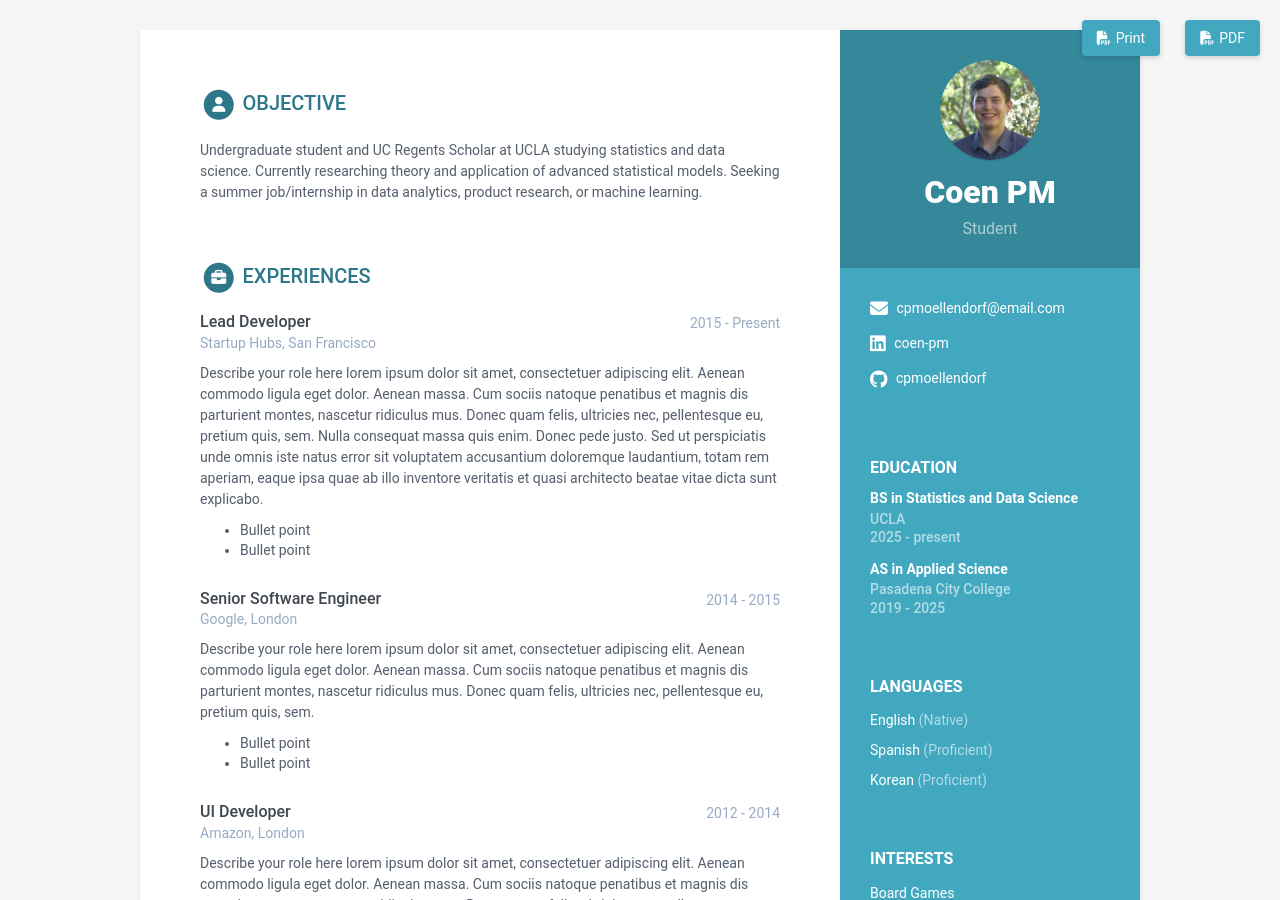
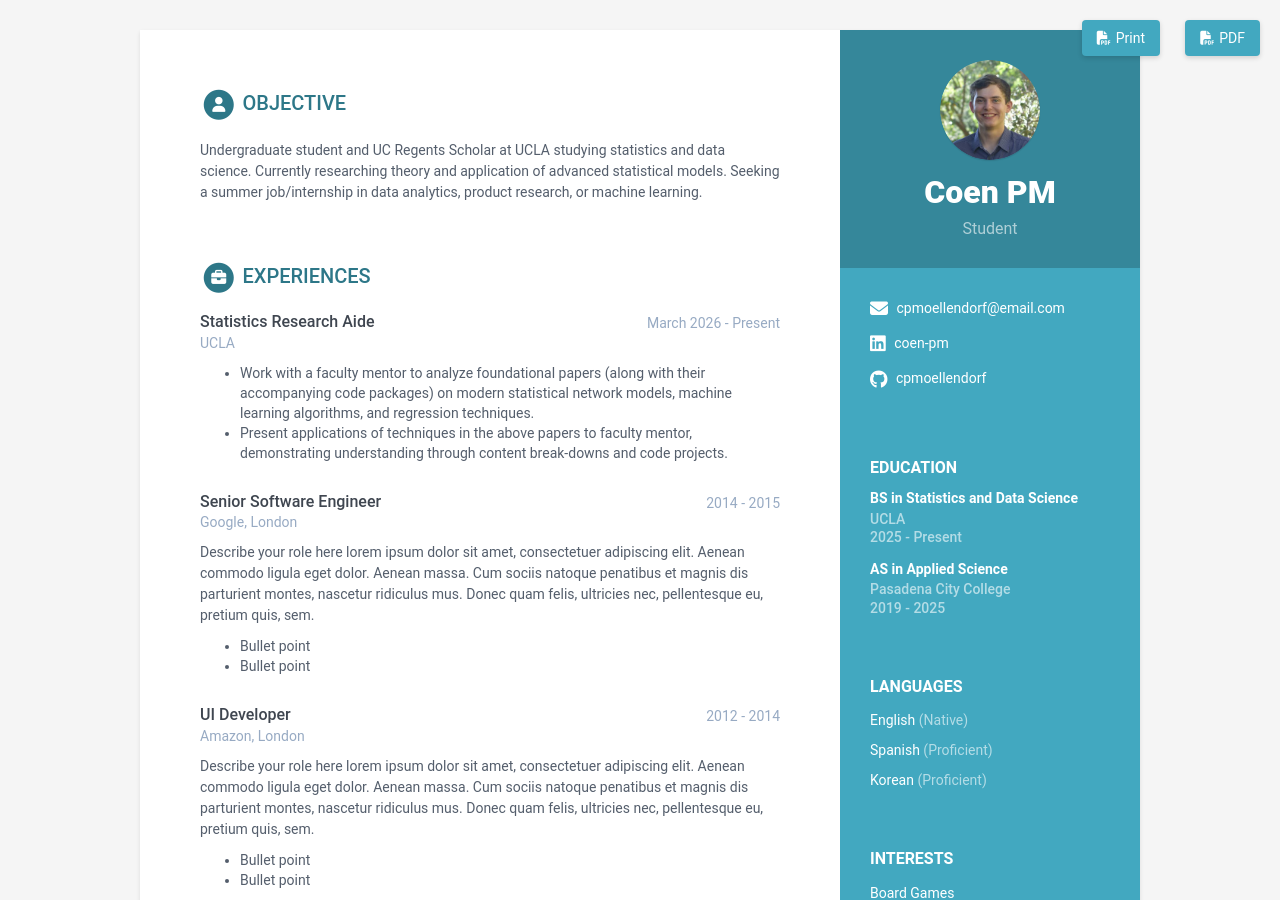
Before and after one commit to cpmoellendorf/resume, a Jekyll site: the page built from index.html, in a window 1280 px wide and 900 px high. Built offline with Jekyll 4.4.1, drawn with Linux system fonts in a browser that asks for light colours.

Commit message:
Experience 1

```diff
--- a/_data/data.yml
+++ b/_data/data.yml
@@ -69,33 +69,23 @@ education:
   info:
   - degree: BS in Statistics and Data Science
     university: UCLA
-    time: 2025 - present
-    details: |
-      Hello
+    time: 2025 - Present
   - degree: AS in Applied Science
     university: Pasadena City College
     time: 2019 - 2025
-    details: |
-      Hello.
 
 experiences:
   title: Experiences
   info:
-  - role: Lead Developer
-    time: 2015 - Present
-    company: Startup Hubs, San Francisco
+  - role: Statistics Research Aide
+    time: March 2026 - Present
+    company: UCLA
     details: |
-      Describe your role here lorem ipsum dolor sit amet, consectetuer
-      adipiscing elit. Aenean commodo ligula eget dolor. Aenean massa.
-      Cum sociis natoque penatibus et magnis dis parturient montes,
-      nascetur ridiculus mus. Donec quam felis, ultricies nec,
-      pellentesque eu, pretium quis, sem. Nulla consequat massa quis
-      enim. Donec pede justo. Sed ut perspiciatis unde omnis iste natus
-      error sit voluptatem accusantium doloremque laudantium, totam rem
-      aperiam, eaque ipsa quae ab illo inventore veritatis et quasi
-      architecto beatae vitae dicta sunt explicabo.
-        - Bullet point
-        - Bullet point
+        - Work with a faculty mentor to analyze foundational papers
+        (along with their accompanying code packages) on modern statistical network
+        models, machine learning algorithms, and regression techniques.
+        - Present applications of techniques in the above papers to faculty mentor,
+        demonstrating understanding through content break-downs and code projects.
   - role: Senior Software Engineer
     time: 2014 - 2015
     company: Google, London
```
